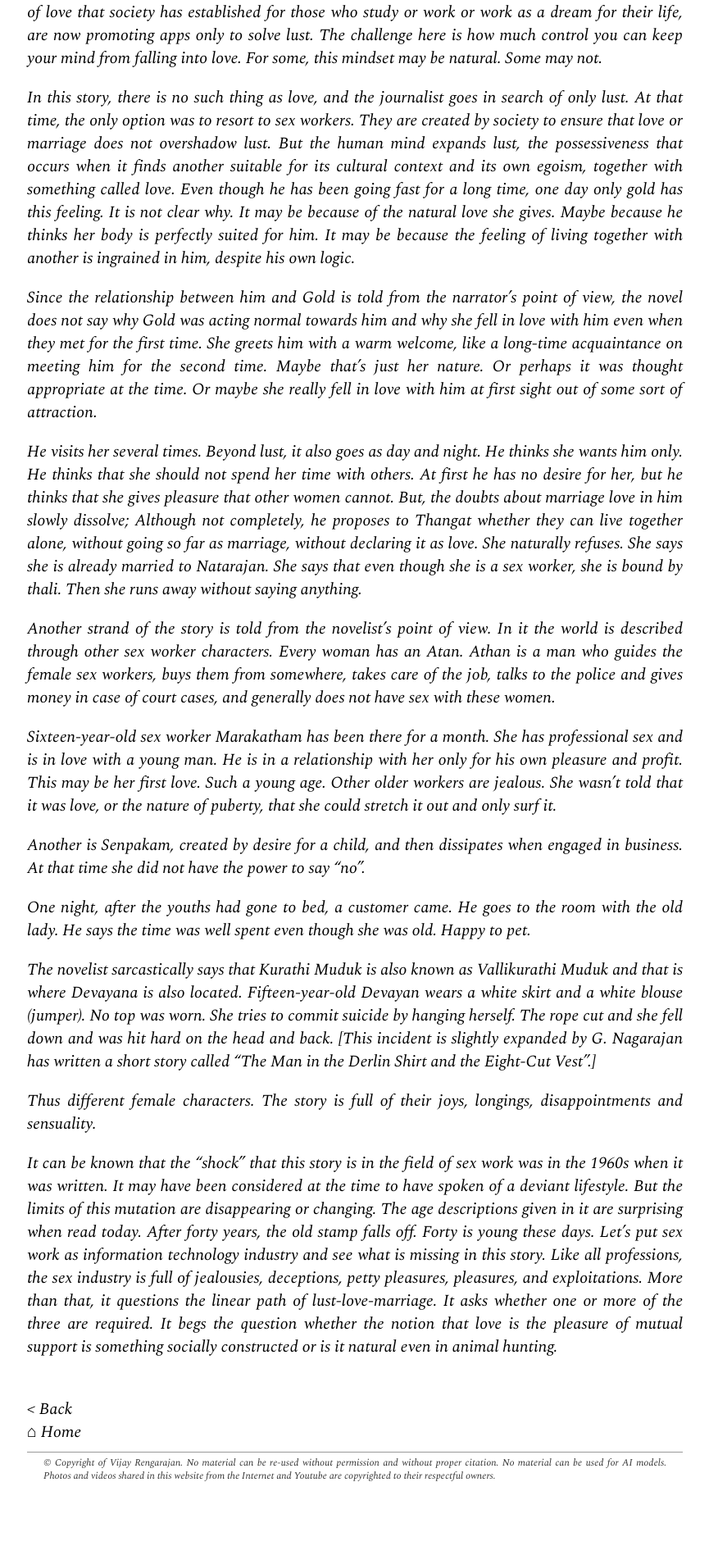
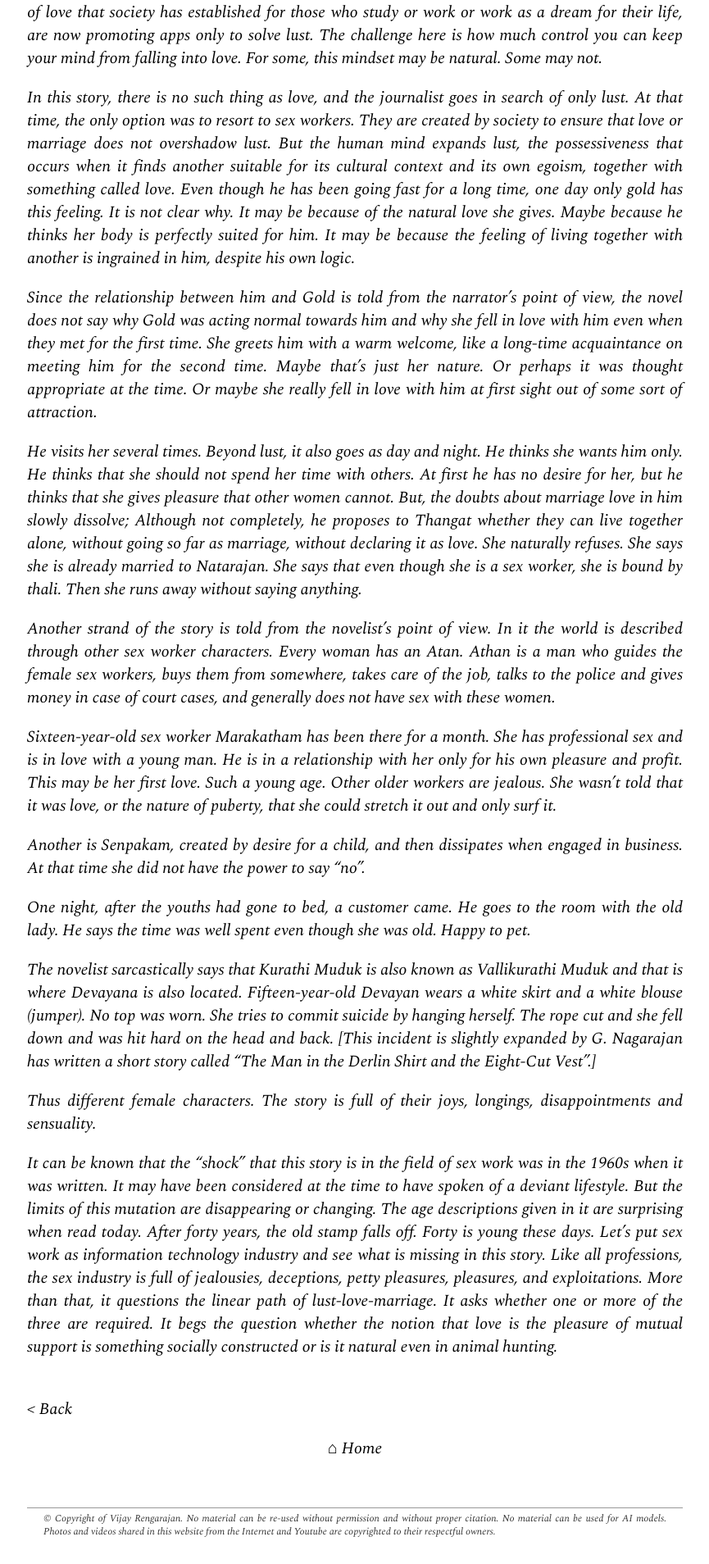
Before and after one commit to apvijay/ink, a Jekyll site: the page built from _posts/2024-07-31-test.md, in a window 1280 px wide. Shown: the part 886-2794 px from the top of the page at 82% size, without its empty margins (207-1072 px from the left). Built offline with Jekyll 4.4.1, drawn with Linux system fonts in a browser that asks for light colours; some web fonts are replaced; Markdown is read by kramdown in place of the engine named in the settings; before the commit the page ends 2726 px from its top, so only the background shows below that.

Commit message:
center the home button

```diff
--- a/_layouts/page.html
+++ b/_layouts/page.html
@@ -29,7 +29,7 @@
       <br>
       <a href="#" onclick="history.go(-1)"> < Back </a>
       <br>
-      <a href="/"> ⌂ Home</a>
+      <p style="text-align:center;"><a href="/"> ⌂ Home</a></p>
       <br>
 
       {% include footer.html %}
```
